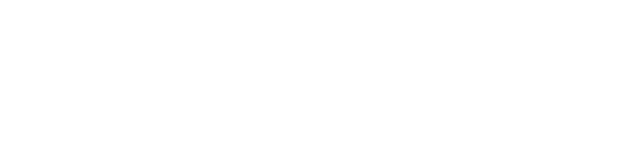
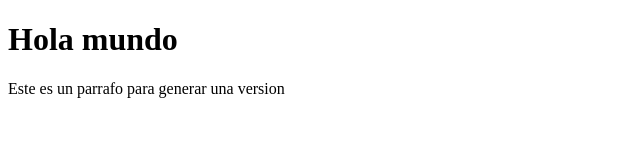
Before and after one commit to Niko100905/Ejemplo-1, a plain HTML site: page index.html in a window 1280 px wide. Shown: the whole page, without its empty margins (0-640 px from the left). Drawn offline with Linux system fonts and the light colour scheme.

Commit message:
Version 2
En esta version se adiciono el parrafo h1

```diff
--- a/index.html
+++ b/index.html
@@ -6,6 +6,8 @@
     <title>Document</title>
 </head>
 <body>
+    <h1>Hola mundo</h1>
+    <p>Este es un parrafo para generar una version</p>
 
 </body>
 </html>
```
